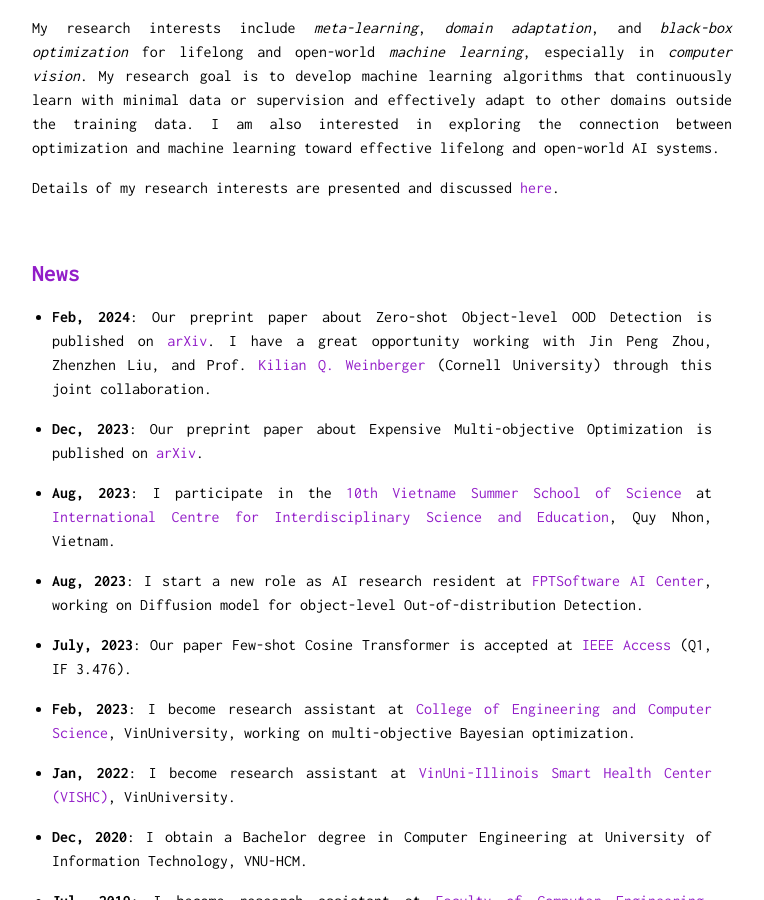
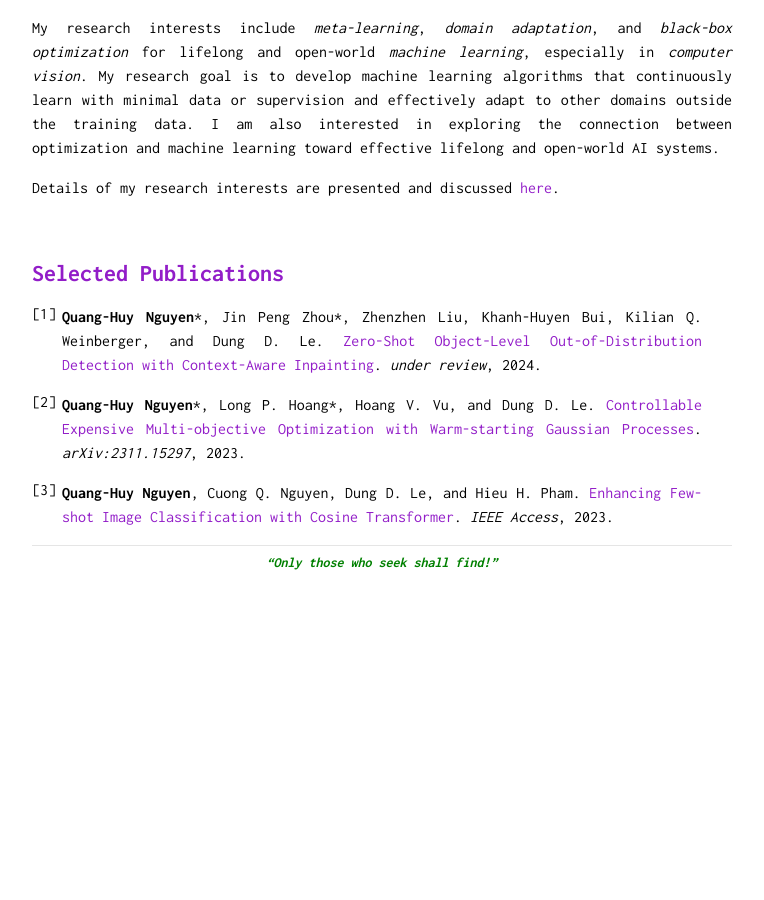
Before and after one commit to quanghuy0497/quanghuy0497.github.io, a Jekyll site: the page built from index.md, in a window 1280 px wide and 900 px high, scrolled down 640 px. Shown: the whole window, without its empty margins (258-1022 px from the left). Built offline with Jekyll 4.4.1, drawn with Linux system fonts in a browser that asks for light colours; nearby versions of some CDN libraries; after the commit the page ends 1236 px from its top, so only the background shows below that; some of the changed text lies outside the part shown.

Commit message:
Update bio

```diff
--- a/page/about.md
+++ b/page/about.md
@@ -22,7 +22,7 @@ Details of my research interests are presented and discussed [here](https://quan
 
 &thinsp;
 
-## News
+<!-- ## News
 
 - **Feb, 2024**: Our preprint paper about Zero-shot Object-level OOD Detection is published on [arXiv](http://arxiv.org/abs/2402.03292). I have a great opportunity working with Jin Peng Zhou, Zhenzhen Liu, and Prof. [Kilian Q. Weinberger](https://www.cs.cornell.edu/~kilian/) (Cornell University) through this joint collaboration.
 
@@ -42,7 +42,7 @@ Details of my research interests are presented and discussed [here](https://quan
 
 - **Jul, 2019**: I become research assistant at [Faculty of Computer Engineering](https://fce.uit.edu.vn/), University of Information Technology, VNU-HCM.
 
-&thinsp;
+&thinsp; -->
 
 <h2 style="color:#921dc8;"> Selected Publications</h2>
 
```
